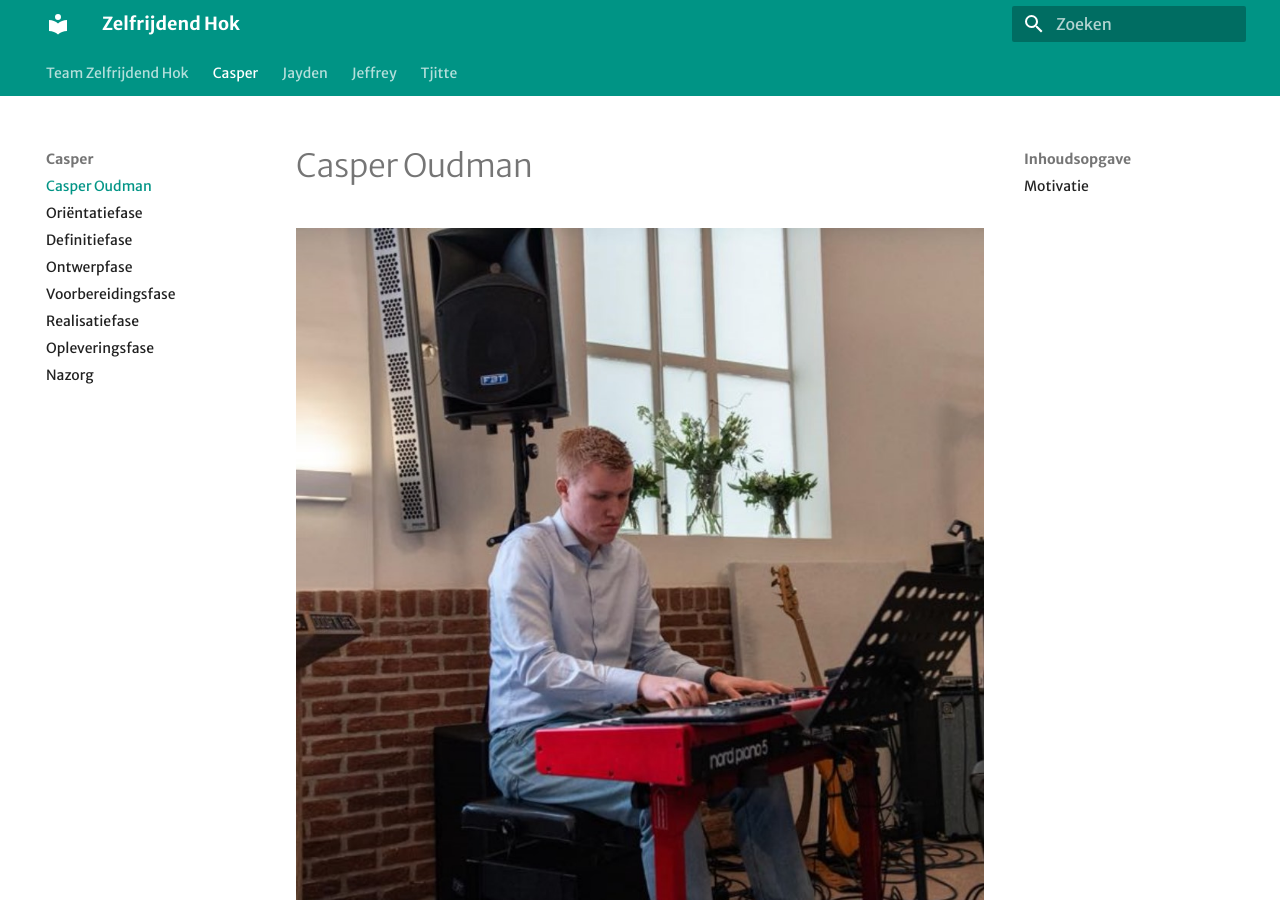
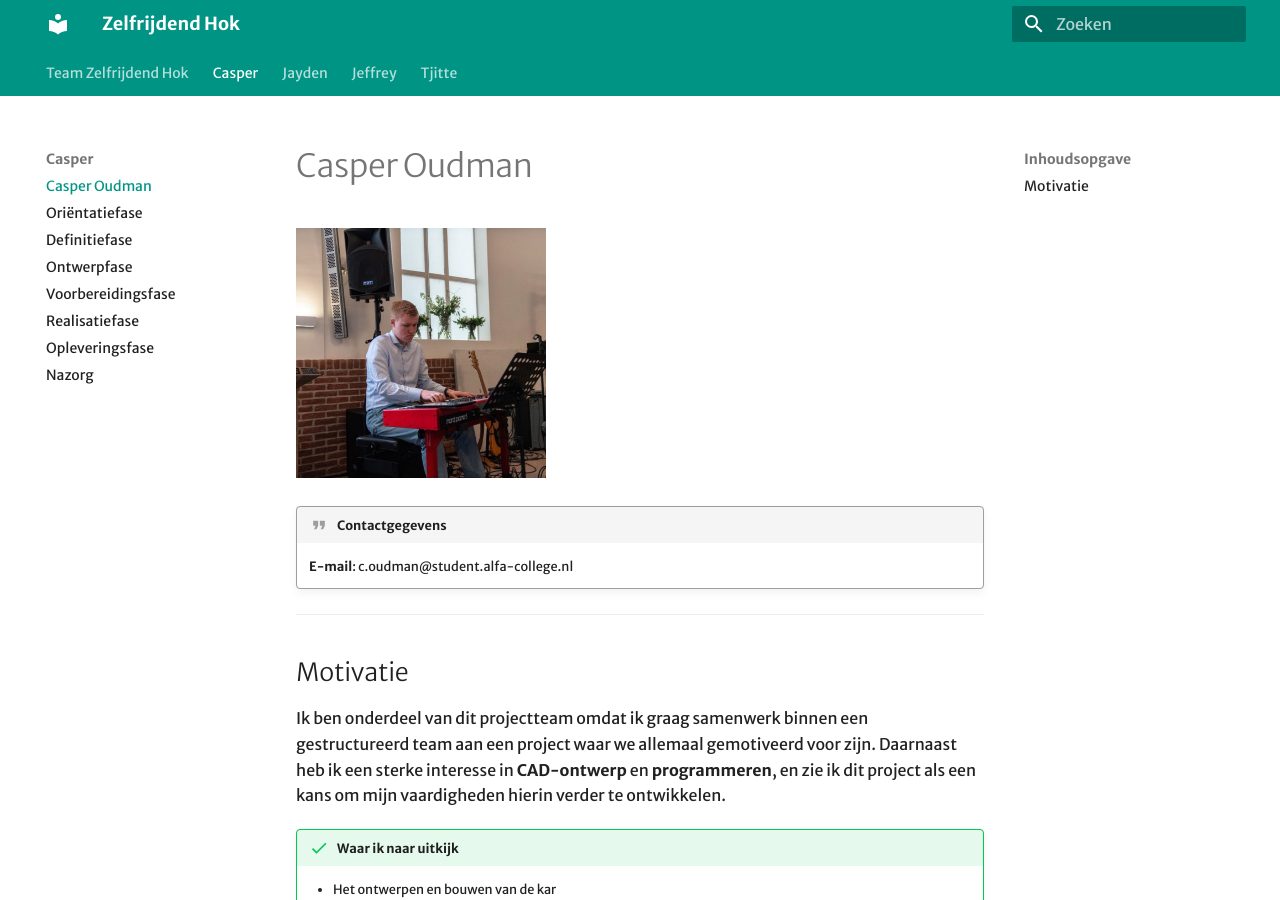
Before and after one commit to Caspertjuh/zelfrijdendekar, an MkDocs documentation site: the page built from docs/Casper/00.md, in a window 1280 px wide and 900 px high. Built offline with MkDocs 1.6.1 and Material for MkDocs 9.7.7, drawn with Linux system fonts in a browser that asks for light colours; some web fonts are replaced.

Commit message:
Width 250

```diff
--- a/docs/Casper/00.md
+++ b/docs/Casper/00.md
@@ -1,6 +1,6 @@
 # Casper Oudman
 
-![Casper Oudman](docs/Casper/Assets/Casper.jpg){ .profile-img }
+![Casper Oudman](docs/Casper/Assets/Casper.jpg){ width="250" }
 
 
 !!! quote "Contactgegevens"
```
Also changed, not shown: docs/Jayden/00.md (+1 -1 lines).
